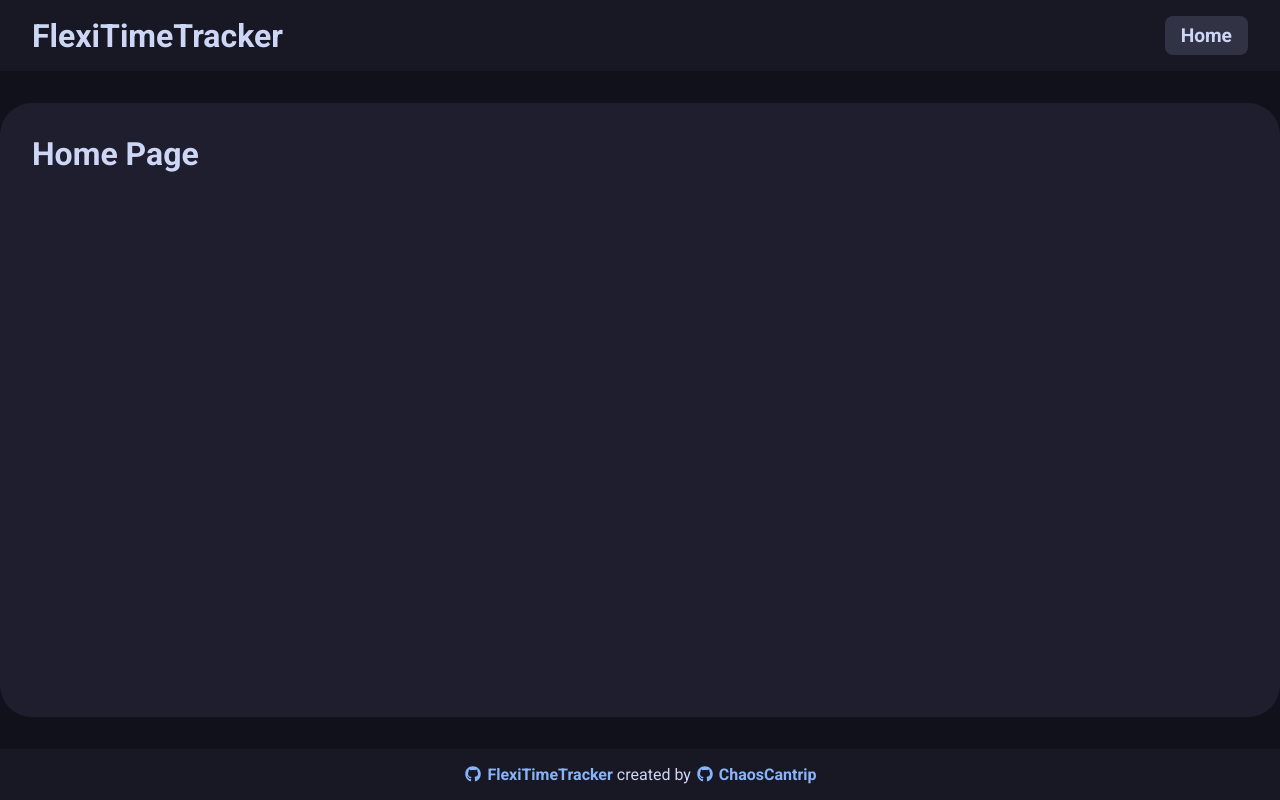
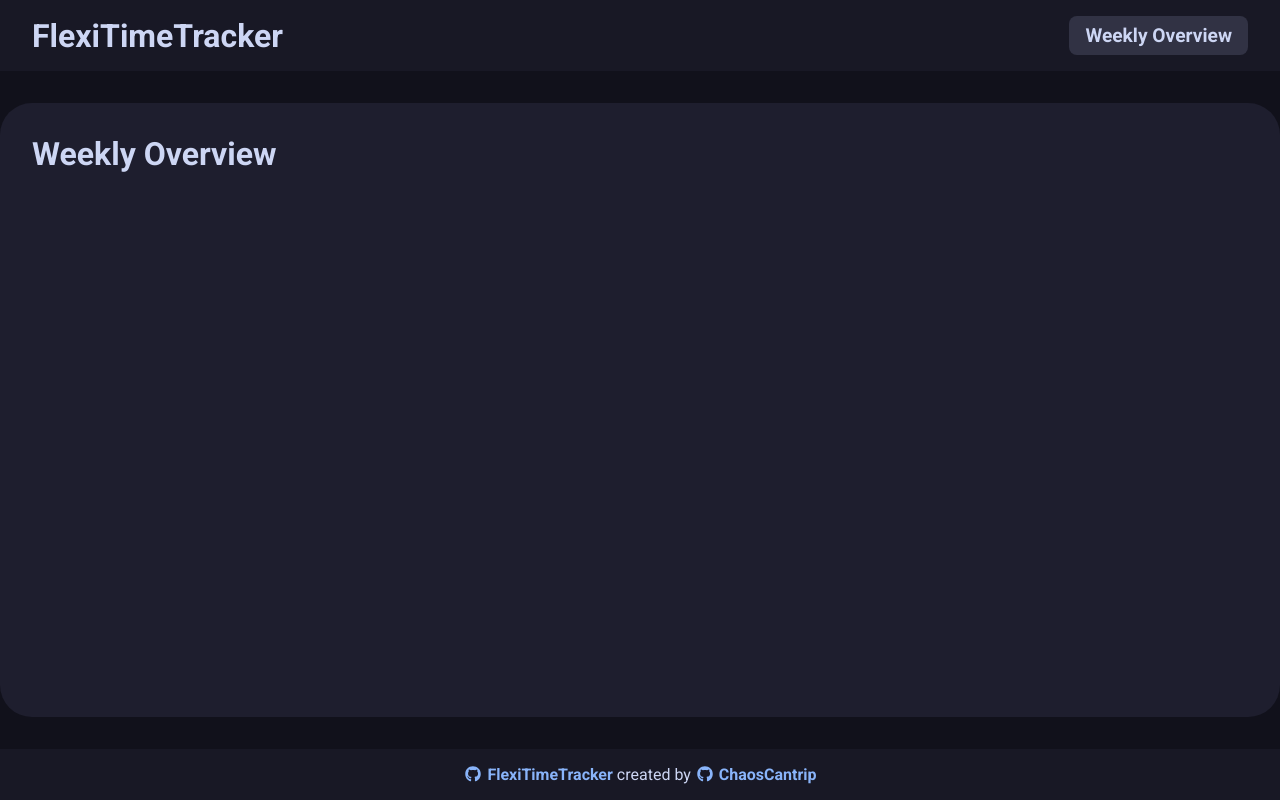
Before and after one commit to ChaosCantrip/FlexiTimeTracker, a Next.js app: page / in a window 1280 px wide. Built offline with nearby package versions, Linux system fonts and the light colour scheme.

Commit message:
Changed homepage to Weekly Overview

```diff
--- a/src/app/(website)/Header.tsx
+++ b/src/app/(website)/Header.tsx
@@ -7,7 +7,7 @@ export default function Header()
         <header className={styles.header}>
             <h1>FlexiTimeTracker</h1>
             <div className={styles.nav}>
-                <Link href="/">Home</Link>
+                <Link href="/">Weekly Overview</Link>
             </div>
         </header>
     );
--- /dev/null
+++ b/src/app/(website)/overview/weekly/page.tsx
@@ -0,0 +1,8 @@
+export default function WeeklyOverviewPage()
+{
+    return (
+        <div>
+            <h1>Weekly Overview</h1>
+        </div>
+    );
+}
--- a/src/app/(website)/page.tsx
+++ b/src/app/(website)/page.tsx
@@ -1,8 +1,5 @@
-export default function HomePage()
-{
-    return (
-        <div>
-            <h1>Home Page</h1>
-        </div>
-    );
-}
+import WeeklyOverviewPage from "./overview/weekly/page"
+
+const HomePage = WeeklyOverviewPage;
+
+export default HomePage;
```
